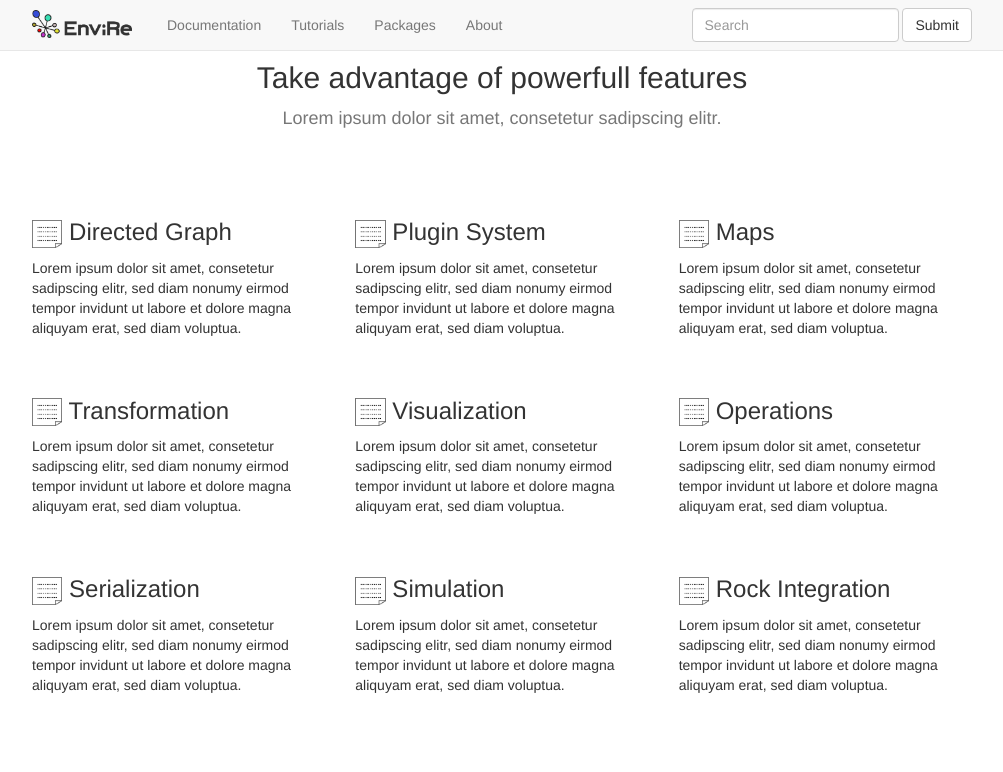
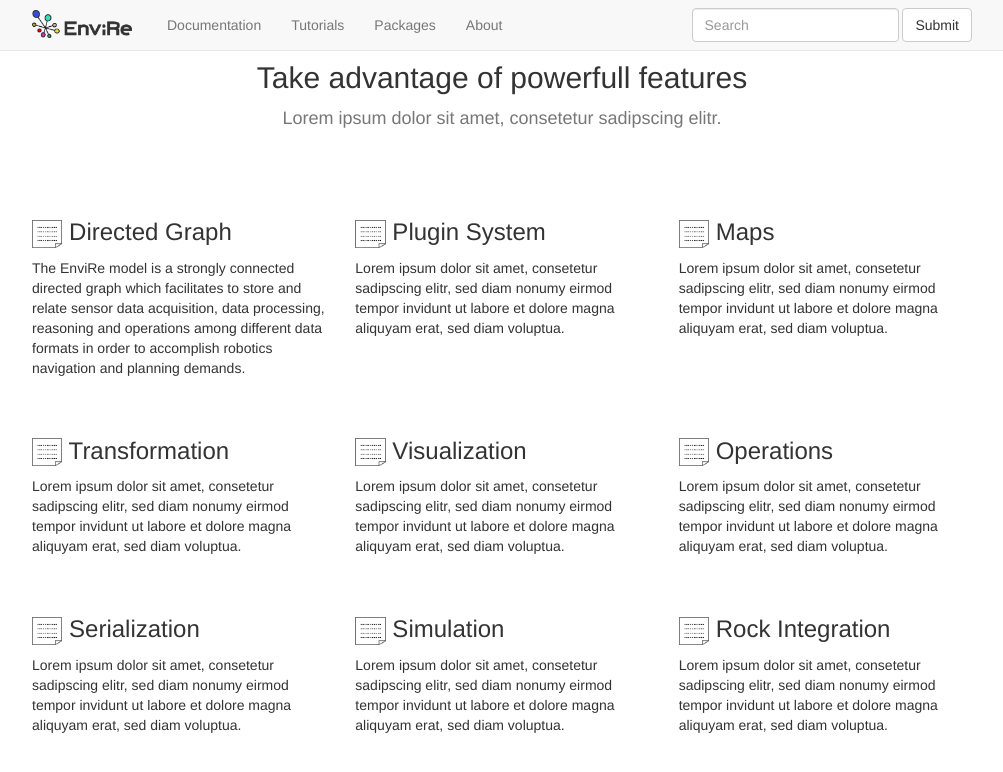
Before and after one commit to envire/envire.github.io, a Jekyll site: the page built from index.html, in a window 1280 px wide and 900 px high, scrolled down 1059 px. Shown: the top 772 px of the window, without its empty margins (138-1141 px from the left). Built offline with Jekyll 4.4.1, drawn with Linux system fonts in a browser that asks for light colours; nearby versions of some CDN libraries.

Commit message:
home: add description to directed graph

```diff
--- a/_layouts/home.html
+++ b/_layouts/home.html
@@ -129,7 +129,10 @@
             <div class="row">
                 <div class="col-md-4">
                     <h3><img src="images/icons/icon.png" height="28"/> Directed Graph</h3>
-                    <p>Lorem ipsum dolor sit amet, consetetur sadipscing elitr, sed diam nonumy eirmod tempor invidunt ut labore et dolore magna aliquyam erat, sed diam voluptua.</p>
+                    <p> The EnviRe model is a strongly connected directed graph
+                    which facilitates to store and relate sensor data acquisition, data processing,
+                    reasoning and operations among different data formats in order to accomplish
+                    robotics navigation and planning demands. </p>
                 </div>
                 <div class="col-md-4">
                     <h3><img src="images/icons/icon.png" height="28"/> Plugin System</h3>
```
